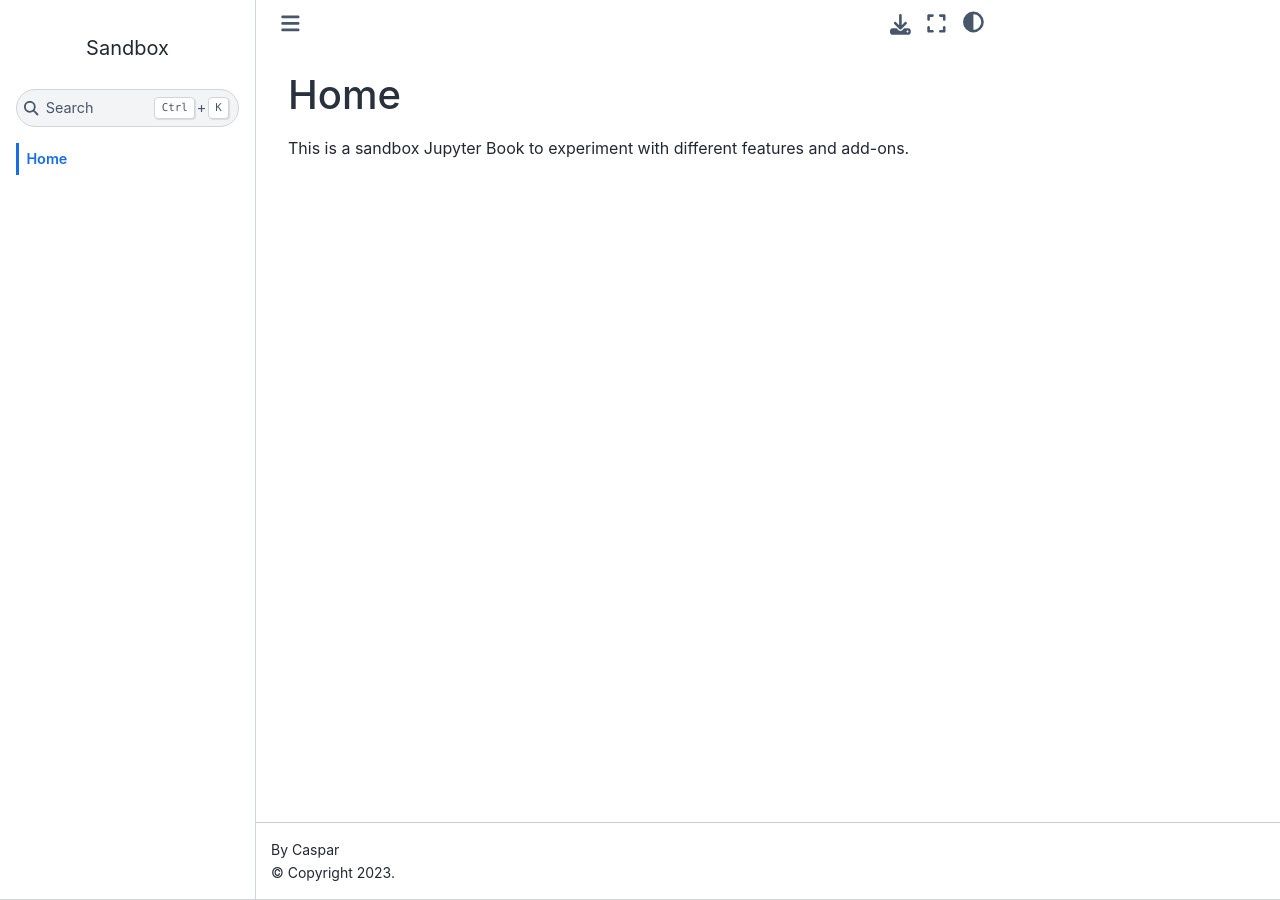
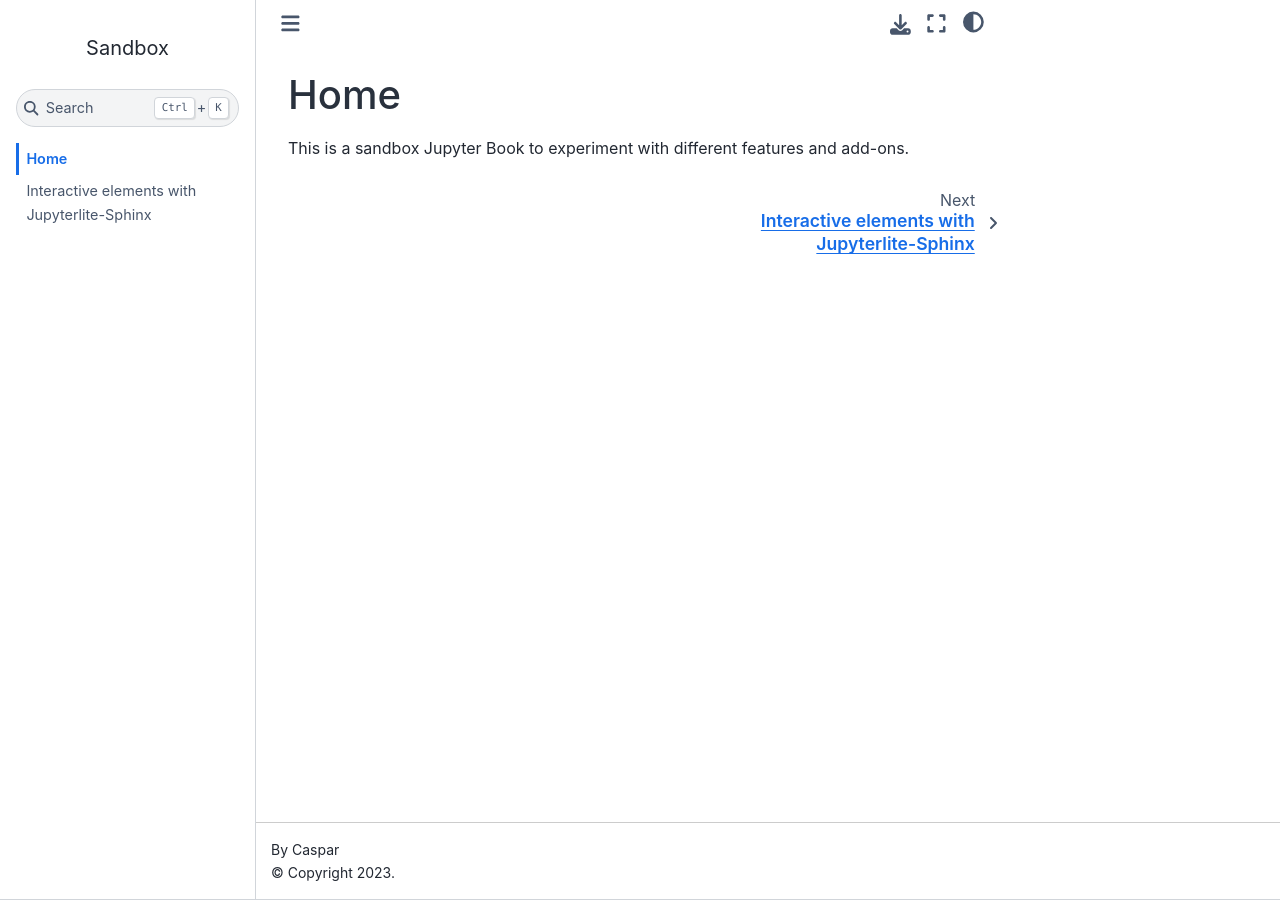
Before and after one commit to CasparJungbacker/sandbox, a Jupyter Book: the page built from book/intro.md, in a window 1280 px wide. Built offline with Jupyter Book 1.0.4 settings and Sphinx 7.4.7 and the Sphinx Book theme 1.1.4, drawn with Linux system fonts in a browser that asks for light colours.

Commit message:
Jupyter lite

````diff
--- a/book/_config.yml
+++ b/book/_config.yml
@@ -18,3 +18,6 @@
     bibtex_reference_style: author_year
     # Use newer version of Mathjax for latex equation formatting
     mathjax_path: https://cdn.jsdelivr.net/npm/mathjax@3/es5/tex-mml-chtml.js
+    jupyterlite_config: juptyerlite-config.json
+  extra_extensions:
+  - jupyterlite_sphinx
--- a/book/_toc.yml
+++ b/book/_toc.yml
@@ -1,2 +1,5 @@
 format: jb-book
 root: intro.md
+
+chapters:
+- file: jupyterlite.md
--- a/book/jupyterlite.md
+++ b/book/jupyterlite.md
@@ -0,0 +1,9 @@
+# Interactive elements with Jupyterlite-Sphinx
+
+```{eval-rst}
+.. replite::
+   :kernel: python
+   :height: 600px
+
+    print("test")
+```
--- a/requirements.txt
+++ b/requirements.txt
@@ -8,3 +8,5 @@
 pytest
 seaborn
 sympy
+jupyterlite-core
+jupyterlab
````
Also changed, not shown: jupyterlite-config.json (added, +8 -0 lines).
